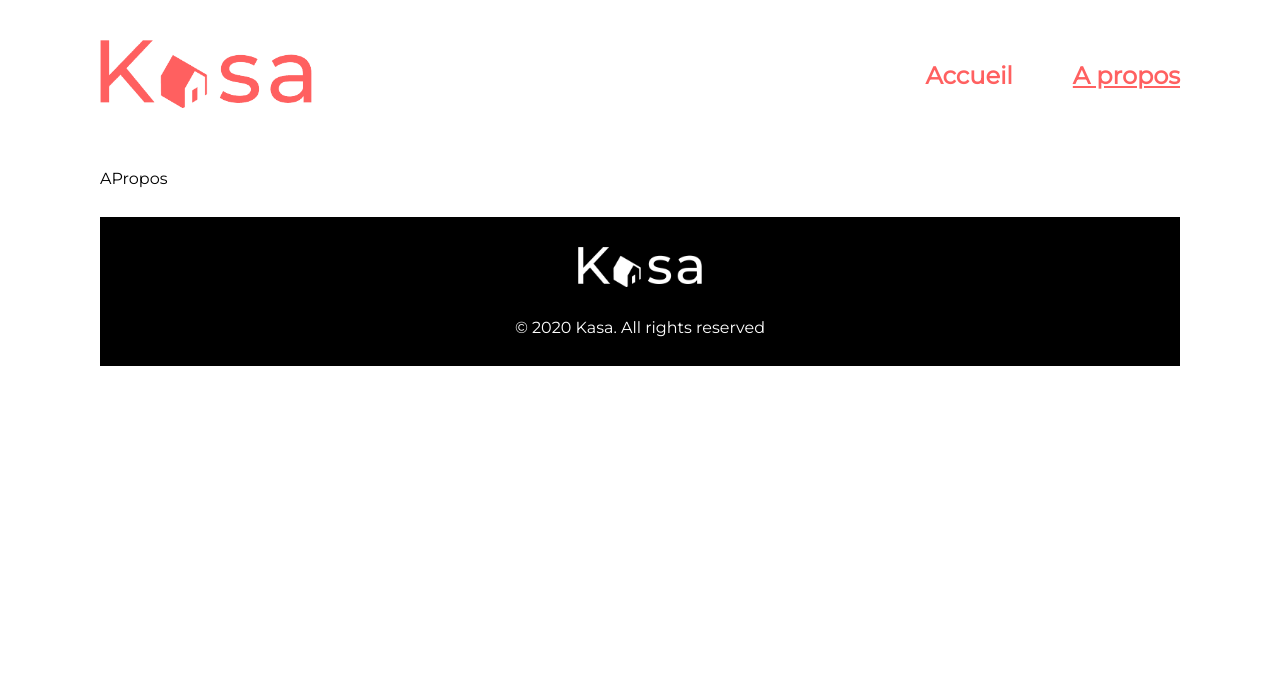
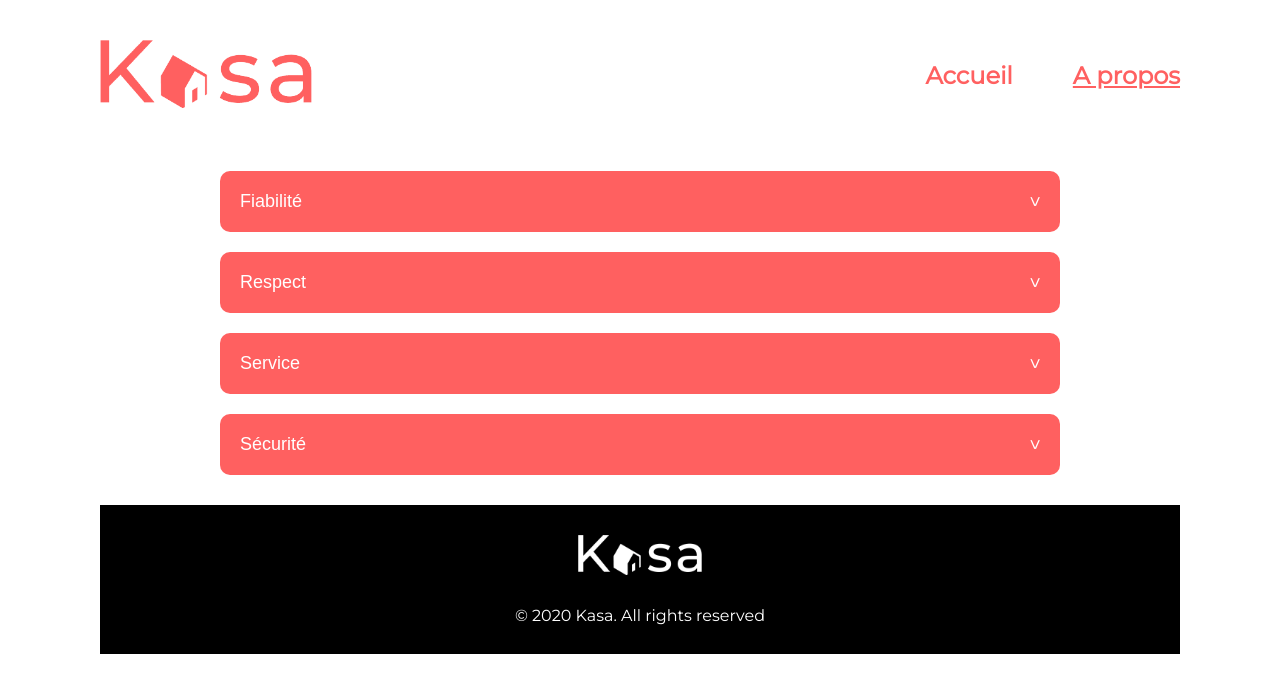
Before and after one commit to PIARDSylvian/OC-P11-Kasa, a React (Vite) app: page /a-propos in a window 1280 px wide. Shown: the top 692 px of the page. Built offline with nearby package versions, Linux system fonts and the light colour scheme.

Commit message:
a-propos collapse

```diff
--- a/src/pages/APropos/index.tsx
+++ b/src/pages/APropos/index.tsx
@@ -1,5 +1,43 @@
+import Collapse from '../../components/Collapse'
+import style from './style.module.scss'
+
 function APropos() {
-  return <p>APropos</p>
+  return (
+    <>
+      <div className={style.collapse_wrapper}>
+        <Collapse
+          collapseTitle="Fiabilité"
+          collapseList={[
+            'Les annonces postées sur Kasa garantissent une fiabilité totale. Les photos sont conformes aux logements, et toutes les informations sont régulièrement vérifiées  par nos équipes.',
+          ]}
+        />
+      </div>
+      <div className={style.collapse_wrapper}>
+        <Collapse
+          collapseTitle="Respect"
+          collapseList={[
+            'La bienveillance fait partie des valeurs fondatrices de Kasa. Tout comportement discriminatoire ou de perturbation du voisinage entraînera une exclusion de notre plateforme.',
+          ]}
+        />
+      </div>
+      <div className={style.collapse_wrapper}>
+        <Collapse
+          collapseTitle="Service"
+          collapseList={[
+            "Nos équipes se tiennent à votre disposition pour vous fournir une expérience parfaite. N'hésitez pas à nous contacter si vous avez la moindre question.",
+          ]}
+        />
+      </div>
+      <div className={style.collapse_wrapper}>
+        <Collapse
+          collapseTitle="Sécurité"
+          collapseList={[
+            "La sécurité est la priorité de Kasa. Aussi bien pour nos hôtes que pour les voyageurs, chaque logement correspond aux critères de sécurité établis par nos services. En laissant une note aussi bien à l'hôte qu'au locataire, cela permet à nos équipes de vérifier que les standards sont bien respectés. Nous organisons également des ateliers sur la sécurité domestique pour nos hôtes.",
+          ]}
+        />
+      </div>
+    </>
+  )
 }
 
 export default APropos
--- /dev/null
+++ b/src/pages/APropos/style.module.scss
@@ -0,0 +1,14 @@
+@import '../../saas/utils/variables';
+@import '../../saas/utils/mixin';
+
+.collapse_wrapper {
+  padding: 0 120px map-get($margin, secondary);
+
+  &:last-child {
+    padding-bottom: 0;
+  }
+
+  @include mobile {
+    padding: 0 0 map-get($margin, secondary);
+  }
+}
```
